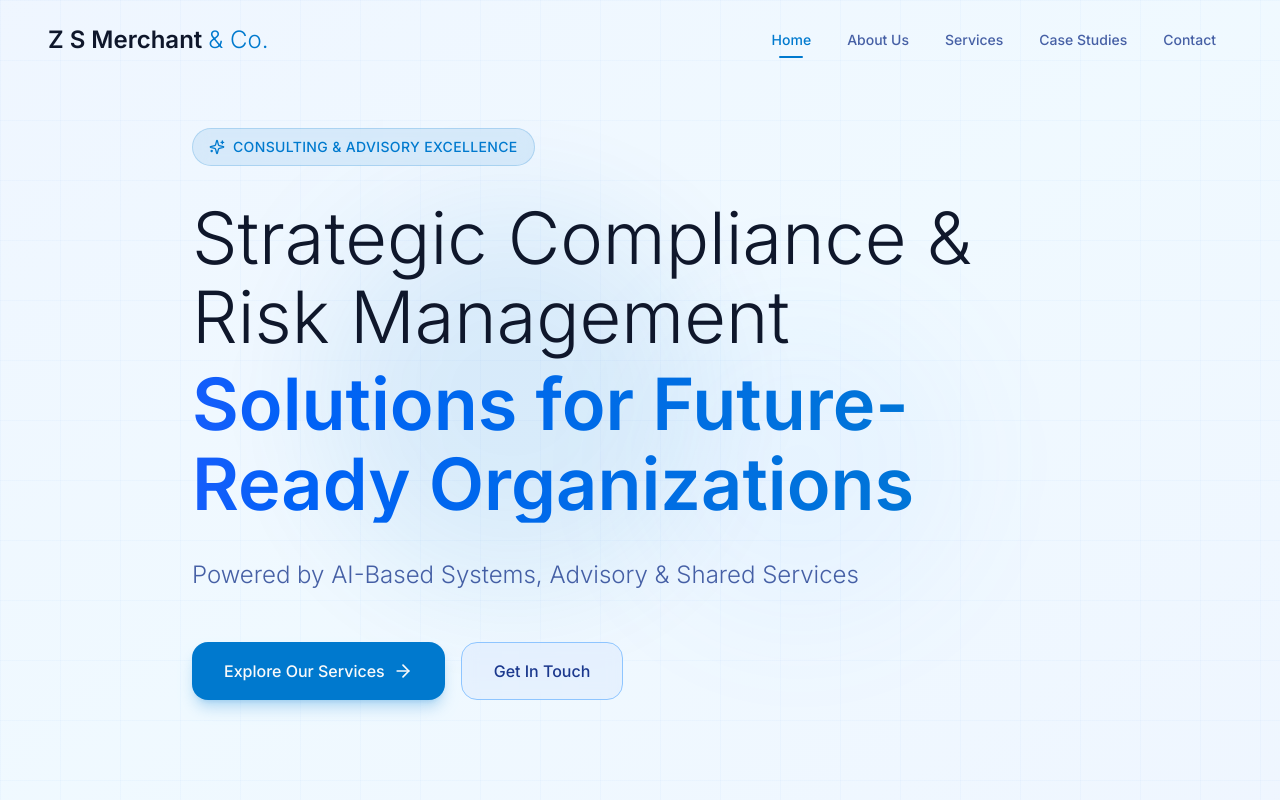
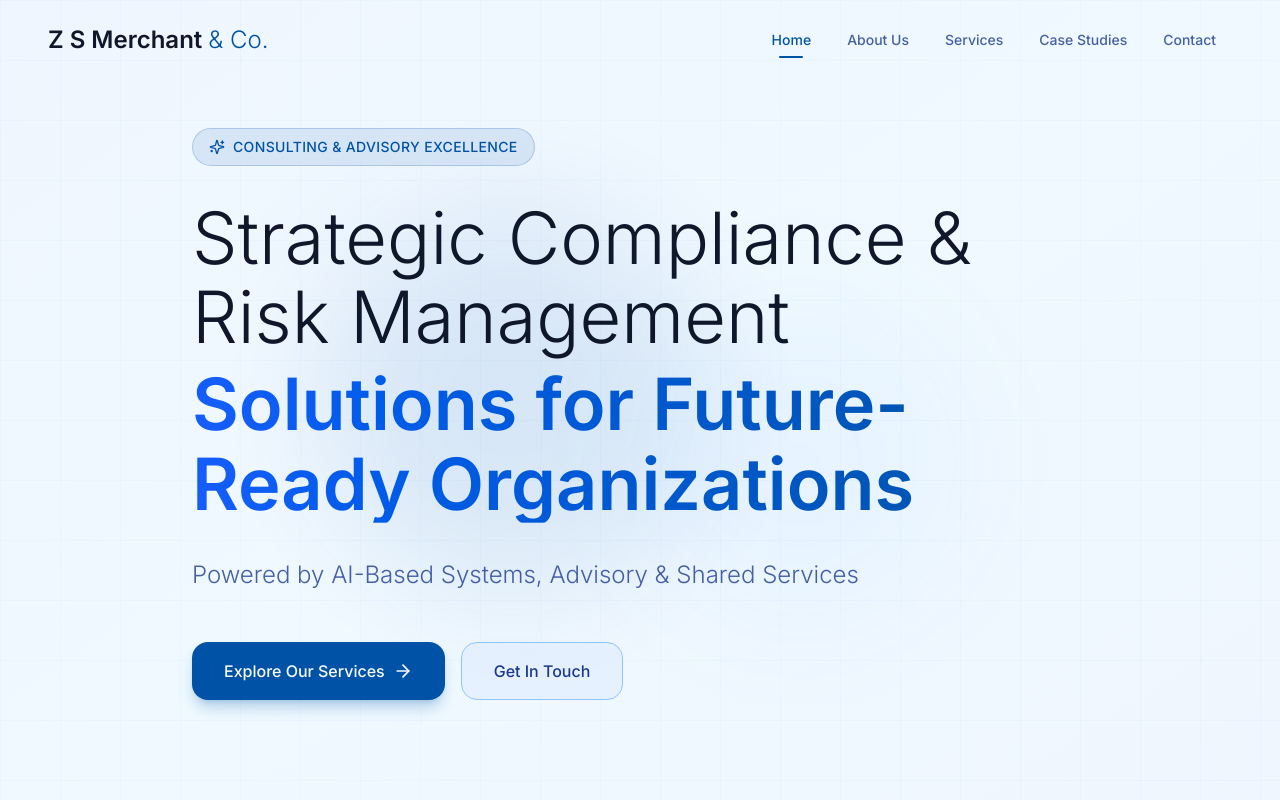
Before and after one commit to shauryaupadhyaya/zsmerchant-co, a Next.js app: page / in a window 1280 px wide. Shown: the top 800 px of the page. Built offline with nearby package versions, Linux system fonts and the light colour scheme.

Commit message:
colour changes 2

```diff
--- a/app/globals.css
+++ b/app/globals.css
@@ -10,7 +10,7 @@
   --card-foreground: oklch(0.18 0.014 220);
   --popover: oklch(1 0 0);
   --popover-foreground: oklch(0.145 0.014 256);
-  --primary: oklch(0.55 0.18 240);
+  --primary: oklch(0.44 0.16 250);
   --primary-foreground: oklch(0.985 0 0);
   --secondary: oklch(0.97 0.005 256);
   --secondary-foreground: oklch(0.205 0.014 256);
```
